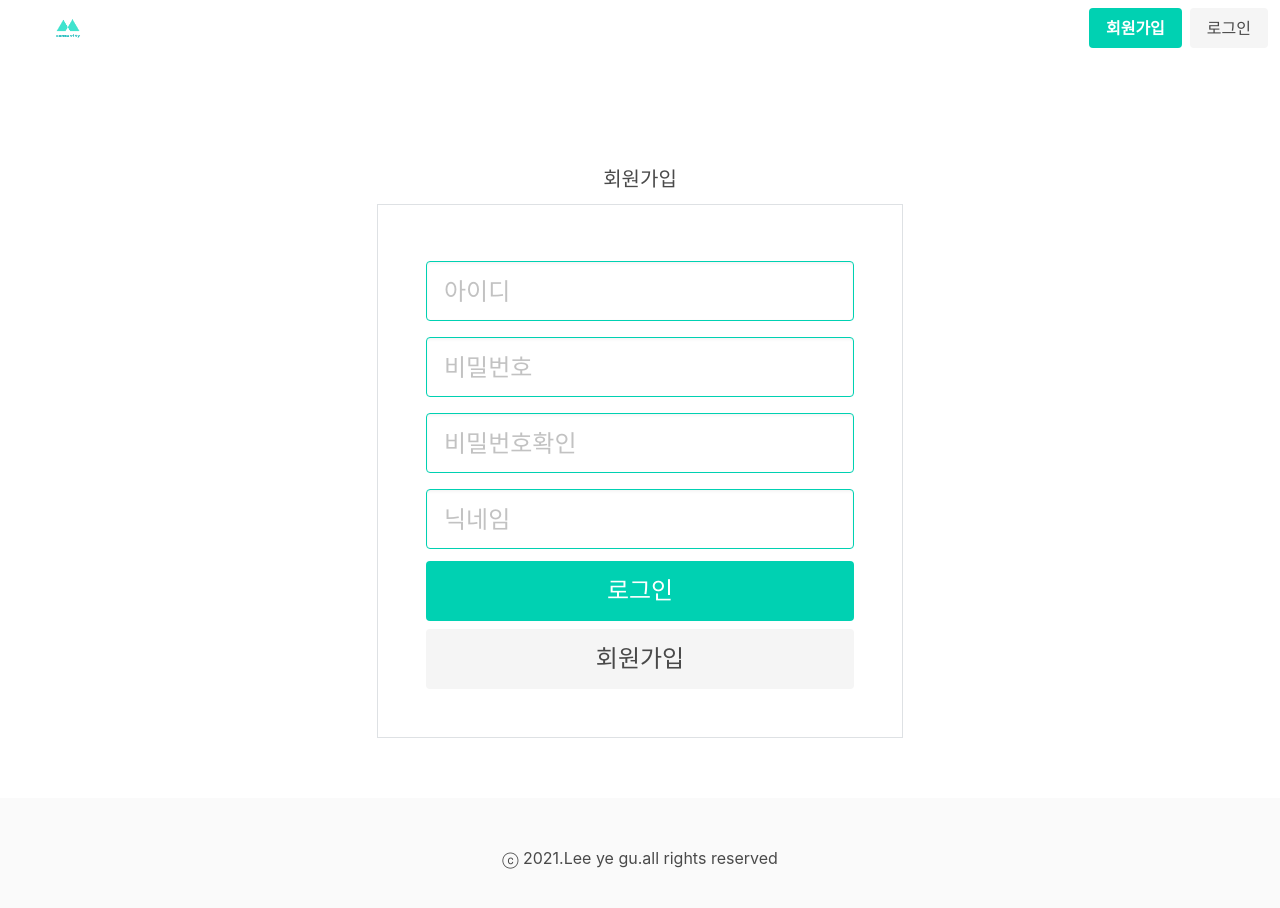
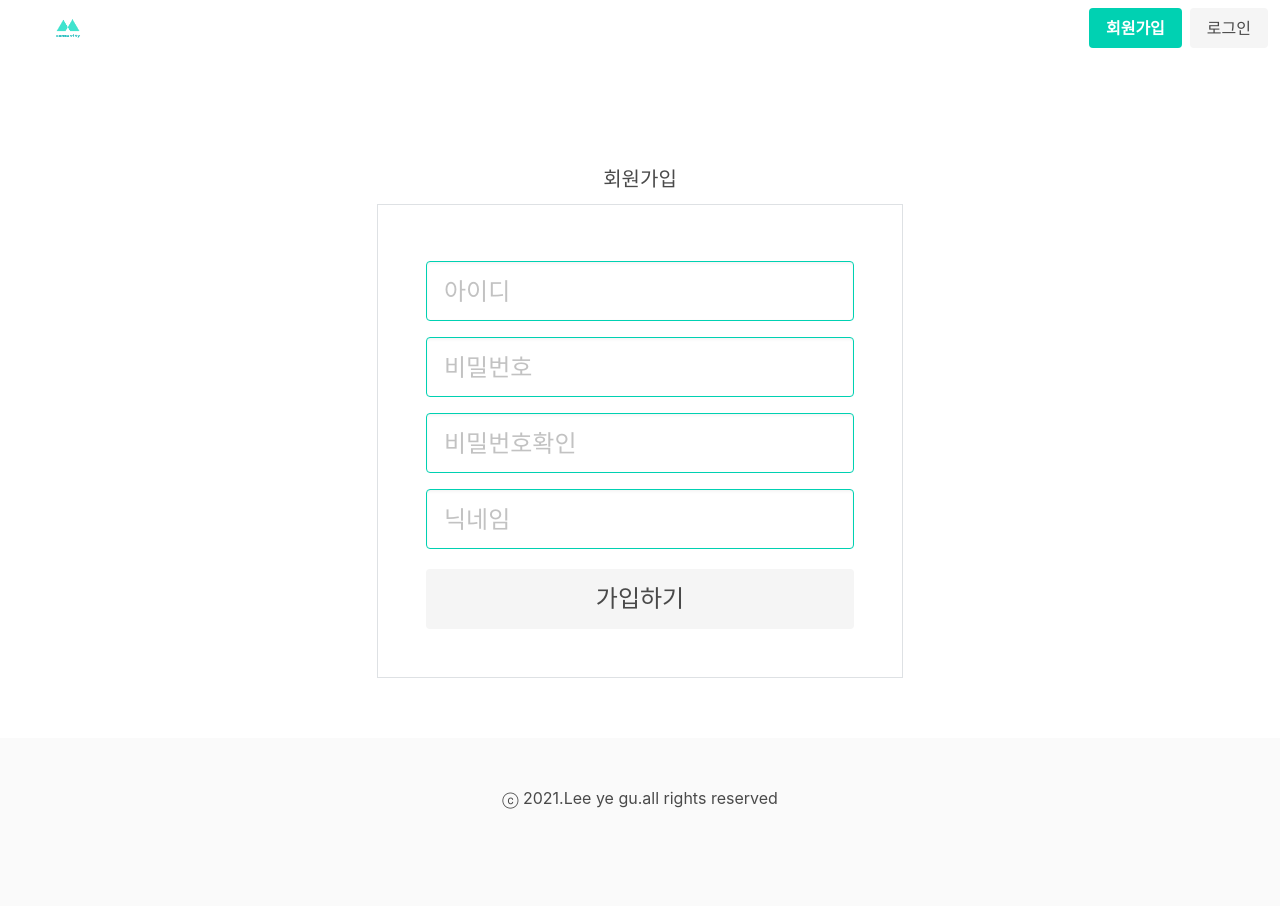
Before and after one commit to mg911004/nuxtjs, a Nuxt app: page /signup in a window 1280 px wide. Shown: the top 908 px of the page. Built offline with nearby package versions, Linux system fonts and the light colour scheme; a small style sheet from the web is missing.

Commit message:
signup 수정

```diff
--- a/pages/signup.vue
+++ b/pages/signup.vue
@@ -18,8 +18,7 @@
                     </div>
 
                     <div class="mt-3">
-                        <button class="button is-primary is-large" style="width: 100%;">로그인</button>
-                        <button @click="회원가입()" class="button is-light is-large mt-2" style="width: 100%;">회원가입</button>
+                        <button @click="회원가입()" class="button is-light is-large mt-2" style="width: 100%;">가입하기</button>
                     </div>
                 </div>
             </div>
@@ -29,12 +28,6 @@
 
 <script>
     const mymixin = require('~/mixins/total.js');
-    //import Vue from 'vue';
-    //import qs from '~/plugins/plugins.js';
-    //Vue.use(qs);
-
-    //import VueCookies from 'vue-cookies';
-    //Vue.use(VueCookies);
 
     export default {
         layout: 'noleft',
```
